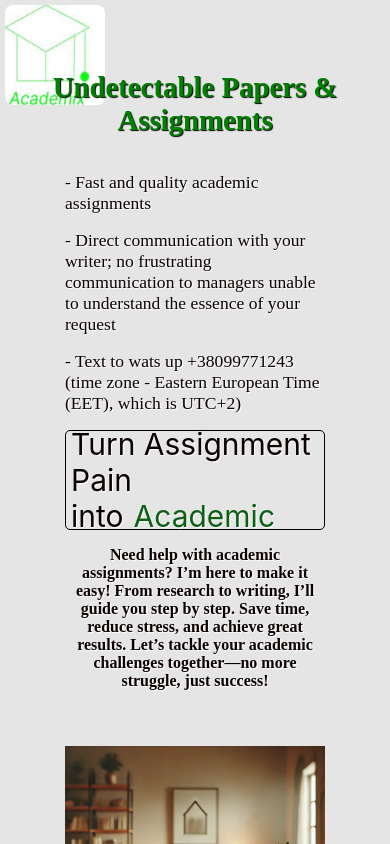
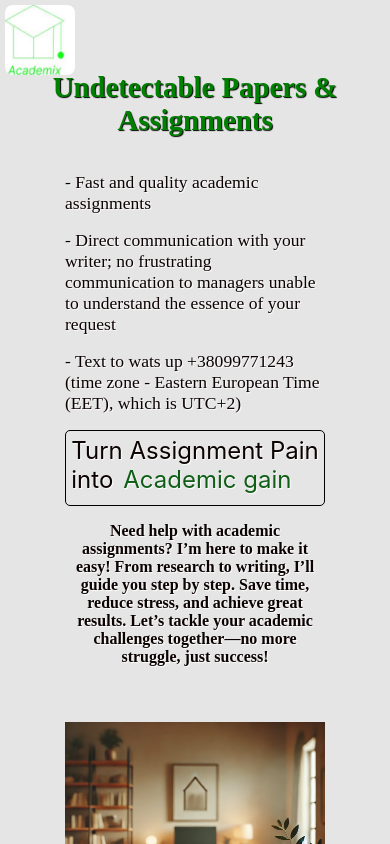
Before and after one commit to naskellagit/landingPageForOlya, a Next.js app: page / in a window 390 px wide. Shown: the top 844 px of the page. Built offline with nearby package versions, Linux system fonts and the light colour scheme.

Commit message:
adaptive

```diff
--- a/src/app/page.js
+++ b/src/app/page.js
@@ -21,7 +21,7 @@
             <div className={styles.animationContainer}>
               <div>Turn Assignment Pain</div>
               <div className={styles.row2Block}>
-                into
+                <span>into</span>
                 <div className={styles.animationElement}>
                   <div className={styles.animationText}>
                     <div>Academic gain</div>
--- a/src/app/page.module.css
+++ b/src/app/page.module.css
@@ -65,60 +65,22 @@
   text-align: center;
 }
 
-@media screen and (max-width: 900px){
-  .textContainer{
-    width: 90%;
-    font-size: 1.3rem;
-    margin-top: 20px;
-  }
-  .h1{
-    font-size: 2rem;
-    text-shadow: 1px 1px 1px #000;
-    margin-bottom: 5px;
-  }
-  .section{
-    flex-direction: column;
-    align-items: center;
-  }
-  .image{
-    width: 100%;
-    height: 100%;
-  }
-  .pEnd{
-    font-size: 1rem;
-  }
-}
-
-@media screen and (max-width: 490px){
-  .textContainer{
-    width: 100%;
-    font-size: 1.1rem;
-  }
-  .h1{
-    font-size: 1.8rem;
-    text-shadow: 1px 1px 1px #000;
-  }
-}
-
-
 /* Контейнер анимации */
 
 .animationContainer{
-  height: 100px;
   border-radius: 5px;
   border: 1px solid black;
   width: fit-content;
-  font-size: 30px;
+  font-size: 2rem;
   font-family: 'Inter';
   display: flex;
   flex-direction: column;
   justify-content: center;
-  padding: 5px;
+  padding: 10px;
   align-self: center;
 }
 .row2Block{
   display: flex;
-  align-items: center;
 }
 .animationElement{
   display: inline-block;
@@ -146,3 +108,46 @@
 }
 
 /* ***************************************************** */
+
+@media screen and (max-width: 900px){
+  .textContainer{
+    width: 90%;
+    font-size: 1.3rem;
+    margin-top: 20px;
+  }
+  .h1{
+    font-size: 2rem;
+    text-shadow: 1px 1px 1px #000;
+    margin-bottom: 5px;
+  }
+  .section{
+    flex-direction: column;
+    align-items: center;
+  }
+  .image{
+    width: 100%;
+    height: 100%;
+  }
+  .pEnd{
+    font-size: 1rem;
+  }
+  .logo{
+    width:70px;
+    height:70px;
+  }
+}
+
+@media screen and (max-width: 490px){
+  .textContainer{
+    width: 100%;
+    font-size: 1.1rem;
+  }
+  .h1{
+    font-size: 1.8rem;
+    text-shadow: 1px 1px 1px #000;
+  }
+  .animationContainer{
+    font-size: 1.5rem;
+    padding: 5px;
+  }
+}
```
